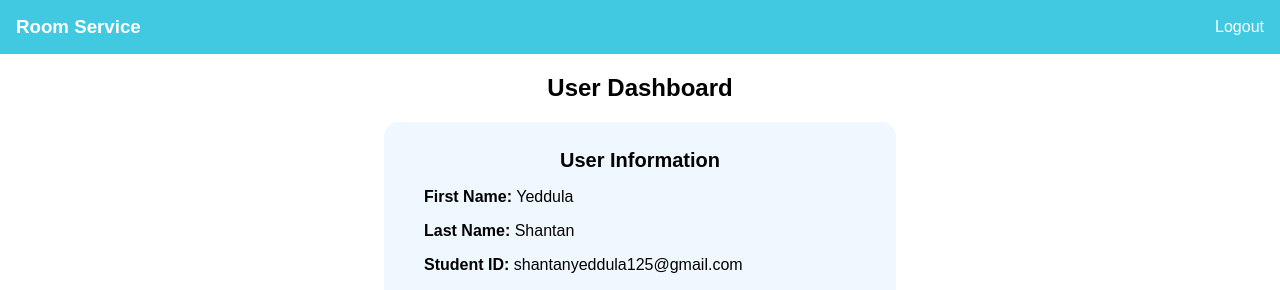
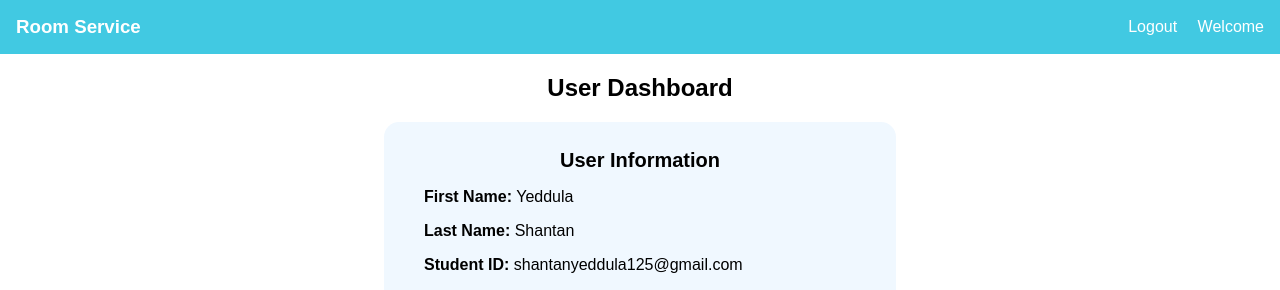
Before and after one commit to shantan125/Room-Service, a Flask app: page /user_dashboard in a window 1280 px wide. Shown: the top 290 px of the page. Run offline with Flask 3, Linux system fonts and the light colour scheme; a user stored in the database is signed in; data comes from the database, SQL or seed files in the repository.

Commit message:
update the code

```diff
--- a/templates/user_dashboard.html
+++ b/templates/user_dashboard.html
@@ -13,6 +13,7 @@
         <h3>Room Service</h3>
         <nav>
             <a href="{{ url_for('logout') }}">Logout</a>
+            <a href="{{ url_for('welcome') }}">Welcome</a>
         </nav>
     </div>
     <h1 class="dashboard-heading">User Dashboard</h1>
```
